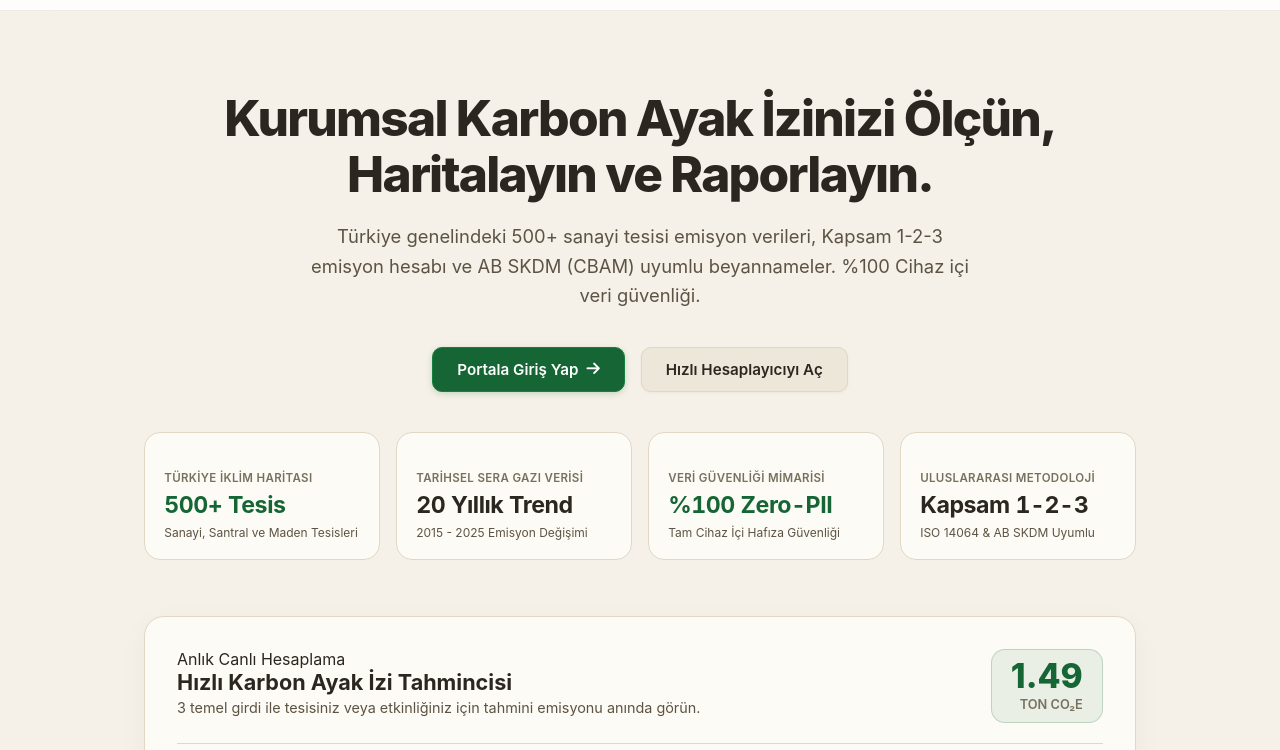
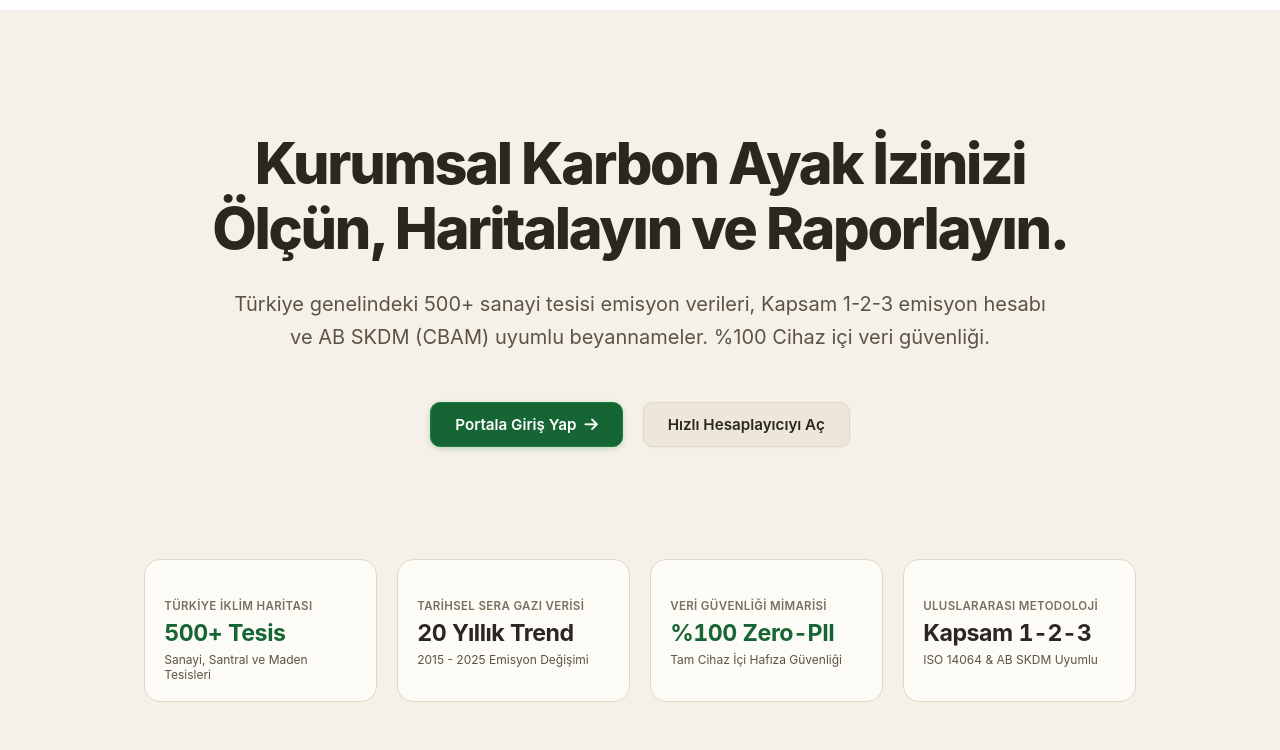
Before and after one commit to dilovantprk/ekotakippro, a website: page index.html in a window 1280 px wide. Shown: the part 50-800 px from the top of the page. Drawn offline with nearby package versions, Linux system fonts and the light colour scheme.

Commit message:
style: expand desktop hero section vertical breathing room and typography widths

```diff
--- a/style.css
+++ b/style.css
@@ -3475,8 +3475,8 @@ html.apple-light .fullscreen-close-btn:hover {
 
 .landing-hero {
     text-align: center;
-    padding: 3rem 1rem 2.5rem 1rem;
-    max-width: 900px;
+    padding: 5.5rem 1.5rem 4.5rem 1.5rem;
+    max-width: 1040px;
     margin: 0 auto;
 }
 
@@ -3500,28 +3500,38 @@ html.apple-light .fullscreen-close-btn:hover {
 }
 
 .landing-title {
-    font-size: 3.1rem;
+    font-size: 3.6rem;
     font-weight: 800;
     line-height: 1.12;
-    letter-spacing: -0.035em;
-    color: var(--text-primary);
-    margin-bottom: 1.25rem;
+    letter-spacing: -0.04em;
+    color: var(--text-primary);
+    margin-bottom: 1.75rem;
+}
+
+@media (max-width: 768px) {
+    .landing-hero {
+        padding: 3.5rem 1rem 2.5rem 1rem;
+    }
+    .landing-title {
+        font-size: 2.35rem;
+    }
 }
 
 .landing-subtitle {
-    font-size: 1.15rem;
-    line-height: 1.6;
+    font-size: 1.25rem;
+    line-height: 1.65;
     color: var(--text-secondary);
-    max-width: 680px;
-    margin: 0 auto 2.25rem auto;
+    max-width: 820px;
+    margin: 0 auto 3rem auto;
 }
 
 .landing-cta-row {
     display: flex;
     align-items: center;
     justify-content: center;
-    gap: 1rem;
+    gap: 1.25rem;
     flex-wrap: wrap;
+    margin-bottom: 1.5rem;
 }
 
 .nav-cta-btn {
@@ -3625,8 +3635,9 @@ html.apple-light .fullscreen-close-btn:hover {
 .landing-stats-grid {
     display: grid;
     grid-template-columns: repeat(4, 1fr);
-    gap: 1rem;
-    margin-bottom: 3.5rem;
+    gap: 1.25rem;
+    margin-top: 1rem;
+    margin-bottom: 4.5rem;
 }
 
 @media (max-width: 900px) {
```
